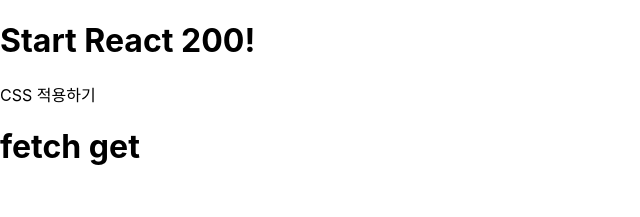
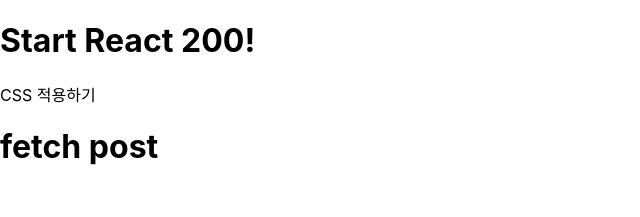
Before and after one commit to Yerim-Choi/React_Study, a React (Create React App) app in the folder client/: page / in a window 1280 px wide. Shown: the top 217 px of the page, without its empty margins (0-640 px from the left). Built offline with nearby package versions, Linux system fonts and the light colour scheme; no server answers.

Commit message:
#R060_fetch post 호출

```diff
--- a/client/src/App.js
+++ b/client/src/App.js
@@ -1,6 +1,6 @@
 import React from "react";
 // import "./App.css";
-import FetchGet from "./R059_FetchGet.js";
+import FetchPost from "./R060_FetchPost.js";
 // import "bootstrap/dist/css/bootstrap.css";
 
 function App() {
@@ -8,7 +8,7 @@
     <div>
       <h1>Start React 200!</h1>
       <p>CSS 적용하기</p>
-      <FetchGet />
+      <FetchPost />
     </div>
   );
 }
--- /dev/null
+++ b/client/src/R060_FetchPost.js
@@ -0,0 +1,21 @@
+import React, { Component } from "react";
+
+class R060_FetchPost extends Component {
+  componentDidMount = async () => {
+    const response = await fetch("http://date.jsontest.com", {
+      method: "POST",
+      headers: {
+        "Content-Type": "application/json",
+      },
+      body: { a: "react", b: 200 },
+    });
+    const body = await response.json();
+    alert(body.date);
+  };
+
+  render() {
+    return <h1>fetch post</h1>;
+  }
+}
+
+export default R060_FetchPost;
```
